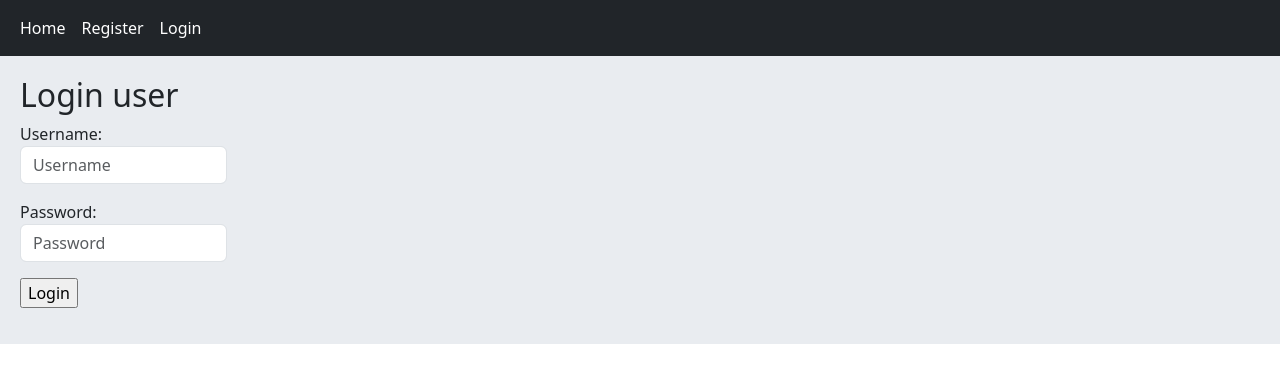
After one commit to sina-abd/django-social-network, a Django app: page /account/login/ in a window 1280 px wide. The commit adds this page. Shown: the top 383 px of the page. Run offline with Django 5.2, Linux system fonts and the light colour scheme.

Commit message:
added email authentication, user login form, user login and logout views and overrided dispatch, login.html and modified navbar.html

```diff
--- a/account/forms.py
+++ b/account/forms.py
@@ -1,4 +1,3 @@
-from typing import Any
 from django import forms
 from django.contrib.auth.models import User
 from django.core.exceptions import ValidationError
@@ -31,3 +30,7 @@ class UserRegistrationForm(forms.Form):
         if p1 and p2 and p1 != p2:
             raise ValidationError("passwords do not match.")
         print(cd.get("username"), cd.get("email"), cd.get("password1"))
+
+class UserLoginForm(forms.Form):
+    username = forms.CharField(widget=forms.TextInput(attrs={'class':'form-control', 'placeholder':'Username'}))
+    password = forms.CharField(widget=forms.PasswordInput(attrs={'class':'form-control', 'placeholder':'Password'}))
--- /dev/null
+++ b/account/templates/account/login.html
@@ -0,0 +1,11 @@
+{% extends "base.html" %}
+
+{% block content %}
+    <h2> Login user </h2>
+
+    <form action="" method="post" class="col-md-2" novalidate>
+    {% csrf_token %}
+    {{ form.as_p }}
+    <input type="submit" value="Login">
+    </form>
+{% endblock %}
--- a/account/urls.py
+++ b/account/urls.py
@@ -4,5 +4,7 @@ from . import views
 app_name = 'account'
 
 urlpatterns = [
-    path('register/', views.RegisterView.as_view(), name='user_register'),
+    path('register/', views.UserRegisterView.as_view(), name='user_register'),
+    path('login/', views.UserLoginView.as_view(), name='user_login'),
+    path('logout/', views.UserLogoutView.as_view(), name='user_logout'),
 ]
--- a/account/views.py
+++ b/account/views.py
@@ -1,12 +1,20 @@
 from django.shortcuts import render, redirect
 from django.views import View
-from .forms import UserRegistrationForm
+from .forms import UserRegistrationForm, UserLoginForm
 from django.contrib.auth.models import User
 from django.contrib import messages
+from django.contrib.auth import authenticate, login, logout
+from django.contrib.auth.mixins import LoginRequiredMixin
 
-class RegisterView(View):
+class UserRegisterView(View):
     form_class = UserRegistrationForm
     template_name = 'account/register.html'
+
+    def dispatch(self, request, *args, **kwargs):
+        if request.user.is_authenticated:
+            return redirect('home:home')
+        return super().dispatch(request, *args, **kwargs)
+
 
     def get(self, request):
         form = self.form_class()
@@ -20,3 +28,37 @@ class RegisterView(View):
             messages.success(request, 'you registered successfully', 'success')
             return redirect('home:home')
         return render(request, self.template_name, {'form':form})
+
+class UserLoginView(View):
+    form_class = UserLoginForm
+    template_name = 'account/login.html'
+
+    def dispatch(self, request, *args, **kwargs):
+        if request.user.is_authenticated:
+            return redirect('home:home')
+        return super().dispatch(request, *args, **kwargs)
+
+    def get(self, request):
+        if request.user.is_authenticated:
+            return redirect('home:home')
+        form = self.form_class()
+        return render(request, self.template_name, {'form':form})
+
+    def post(self, request):
+        form = self.form_class(request.POST)
+        if form.is_valid():
+            cd = form.cleaned_data
+            user = authenticate(request, username=cd['username'], password=cd['password'])
+            if user is not None:
+                login(request, user=user)
+                messages.success(request, 'logged in successfully', 'success')
+                return redirect('home:home')
+            messages.error(request, 'username or password is wrong', 'danger')
+        return render(request, self.template_name, {'form':form})
+
+class UserLogoutView(LoginRequiredMixin, View):
+
+    def get(self, request):
+        logout(request)
+        messages.success(request, 'logged out successfully', 'success')
+        return redirect('home:home')
--- a/templates/inc/navbar.html
+++ b/templates/inc/navbar.html
@@ -2,8 +2,12 @@
   <div class="container-fluid">
     <div class="navbar-nav">
       <a class="nav-link active" href="{% url 'home:home' %}">Home</a>
-      <a class="nav-link active" href="{% url 'account:user_register' %}">Register</a>
-
+      {% if request.user.is_authenticated %}
+        <a class="nav-link active" href="{% url 'account:user_logout' %}">Logout</a>
+      {% else %}
+        <a class="nav-link active" href="{% url 'account:user_register' %}">Register</a>
+        <a class="nav-link active" href="{% url 'account:user_login' %}">Login</a>
+      {% endif %}
     </div>
   </div>
 </nav>
```
Also changed, not shown: account/authenticate.py (added, +18 -0 lines), social_network/settings.py (+7 -0 lines), db.sqlite3.
